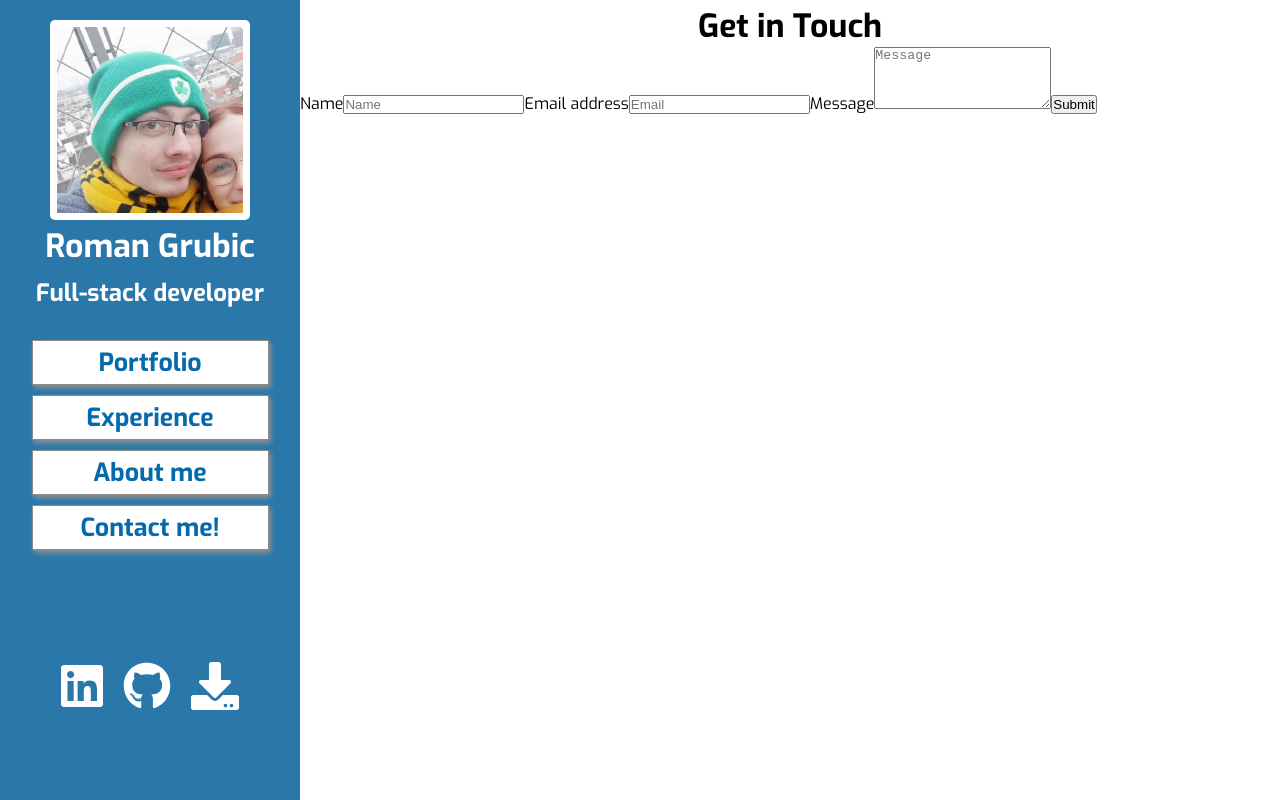
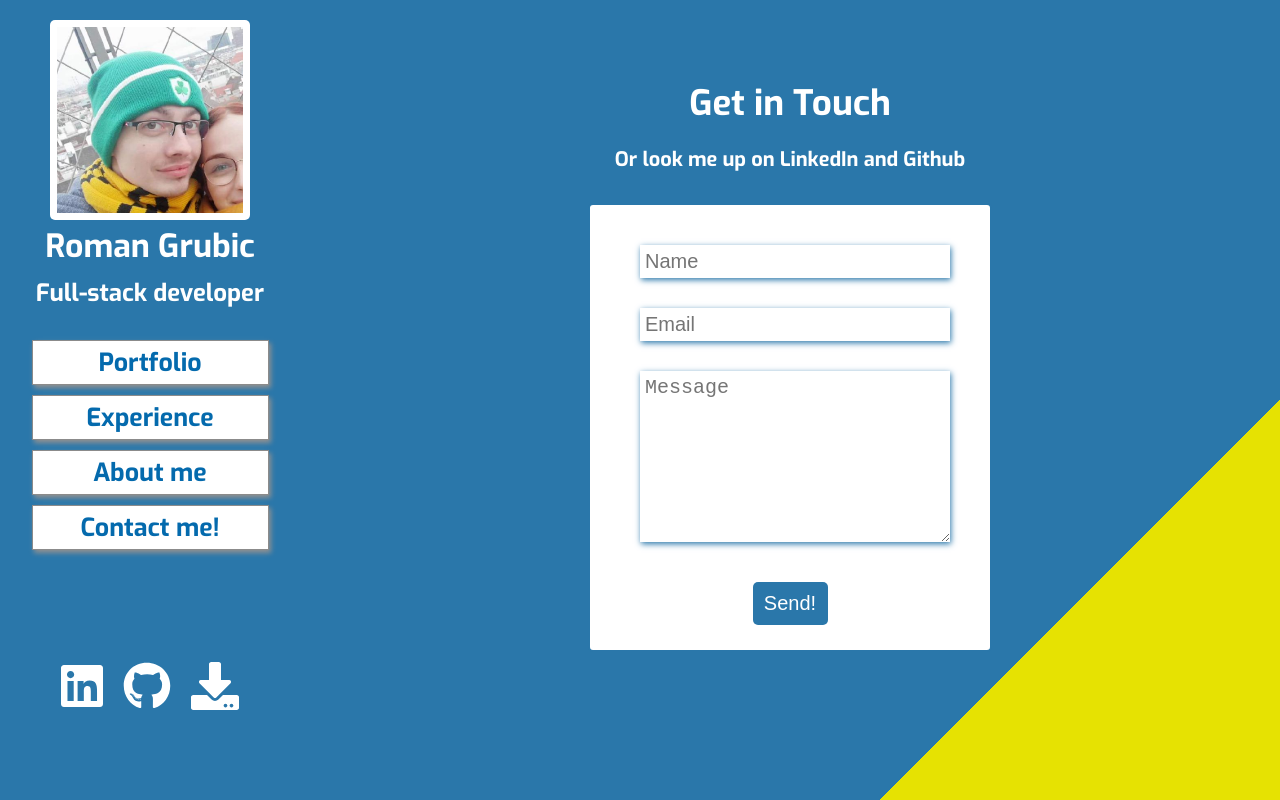
Before and after one commit to romangrubic/react-portfolio, a React (Create React App) app: page /contact in a window 1280 px wide. Built offline with nearby package versions, Linux system fonts and the light colour scheme.

Commit message:
Sorted contact page and animation.

```diff
--- a/package.json
+++ b/package.json
@@ -10,8 +10,10 @@
     "@testing-library/jest-dom": "^4.2.4",
     "@testing-library/react": "^9.3.2",
     "@testing-library/user-event": "^7.1.2",
+    "bootstrap": "^4.4.1",
     "emailjs-com": "^2.4.1",
     "react": "^16.13.1",
+    "react-bootstrap": "^1.0.1",
     "react-dom": "^16.13.1",
     "react-router-dom": "^5.1.2",
     "react-scripts": "3.4.1"
--- a/src/App.js
+++ b/src/App.js
@@ -1,6 +1,6 @@
 import React from 'react';
 import { Switch, Route} from 'react-router-dom';
-
+// import 'bootstrap/dist/css/bootstrap.min.css';
 // Routes
 import Landing from './containers/Personal/Landing/Landing';
 import About from './containers/Personal/About/About';
--- a/src/components/Navigation/NavigationItems/NavItem/NavItem.module.css
+++ b/src/components/Navigation/NavigationItems/NavItem/NavItem.module.css
@@ -18,5 +18,7 @@
 }
 .NavItem:hover{
     background-color: rgb(236, 236, 236);
+    border: 1px solid rgb(255, 153, 0);
+    box-shadow: 2px 3px 5px rgb(255, 153, 0);
     transition: 0.25s ease;
 }
--- a/src/containers/Personal/Contact/Contact.js
+++ b/src/containers/Personal/Contact/Contact.js
@@ -1,6 +1,6 @@
 import React, { Component } from 'react';
 import emailjs from 'emailjs-com';
-// import classes from './Contact.module.css';
+import classes from './Contact.module.css';
 
 class ContactForm extends Component {
     state = {
@@ -22,8 +22,8 @@ class ContactForm extends Component {
             templateParams,
             'user_wwo3XzSnMgSAR5hgP5jJv'
         )
-        console.log(templateParams)
         this.resetForm()
+        alert("Your inquiry has been successfully sent! We'll be in touch shortly!")
     }
     resetForm() {
         this.setState({
@@ -35,42 +35,55 @@ class ContactForm extends Component {
     handleChange = (param, e) => {
         this.setState({ [param]: e.target.value })
     }
+
     render() {
         return (
             <>
-                    <h1 className="p-heading1">Get in Touch</h1>
-                    <form onSubmit={ this.handleSubmit.bind(this) }>
-                            <label>Name</label>
+                <div className={ classes.bg }></div>
+                <h1 className={ classes.Header }>Get in Touch</h1>
+                <p className={ classes.Paragraph }>Or look me up on LinkedIn and Github</p>
+                <form
+                    className={ classes.Form }
+                    onSubmit={ this.handleSubmit.bind(this) }>
+                    <div>
                         <input
                             type="text"
                             name="name"
+                            className={ classes.Input }
                             required
                             value={ this.state.name }
                             onChange={ this.handleChange.bind(this, 'name') }
                             placeholder="Name"
                         />
-                            <label>Email address</label>
+                    </div>
+                    <div>
                         <input
                             type="email"
                             name="email"
+                            className={ classes.Input }
                             required
                             value={ this.state.email }
                             onChange={ this.handleChange.bind(this, 'email') }
                             placeholder="Email"
                         />
-                            <label>Message</label>
+                    </div>
+                    <div>
                         <textarea
                             type="textarea"
                             name="message"
+                            className={ classes.Input }
                             required
-                                rows={4}
+                            rows={ 7 }
                             value={ this.state.message }
                             onChange={ this.handleChange.bind(this, 'message') }
                             placeholder="Message"
                         />
-                        <button type="submit">
-                            Submit
+                    </div>
+                    <div className={ classes.Center }>
+                        <button className={ classes.SubmitButton } type="submit">
+                            Send!
             </button>
+                    </div>
                 </form>
             </>
         )
--- a/src/containers/Personal/Contact/Contact.module.css
+++ b/src/containers/Personal/Contact/Contact.module.css
@@ -0,0 +1,76 @@
+.Header {
+    padding: 75px 0px 0px;
+    font-size: 35px;
+    color: white;
+}
+.Paragraph {
+    margin: 20px auto 30px;
+    color: white;
+    font-size: 20px;
+    text-align: center;
+    font-weight: 600;
+}
+.Center {
+    text-align: center;
+}
+
+.Form {
+    border-radius: 5px;
+    border: 2px solid rgb(42, 119, 170);
+    width: 300px;
+    margin: auto;
+    padding: 25px 50px;
+    background-color: white;
+}
+.Input {
+    width: 100%;
+    margin: 15px 0px;
+    font-size: 20px;
+    padding: 5px;
+    border: none;
+    box-shadow: 1px 2px 6px #2b78ab;
+}
+.SubmitButton{
+    border-radius: 5px;
+    border: 1px transparent;
+    padding: 10px 5px;
+    margin-top: 20px;
+    width: 75px;
+    font-size: 20px;
+    background-color: rgb(42, 119, 170);
+    color: white;
+    cursor: pointer;
+    transition: 0.7s;
+}
+.SubmitButton:hover{
+    background-color:rgb(230, 226, 2);
+    transition: 0.7s;
+}
+html {
+  height:100%;
+}
+
+body {
+  margin:0;
+}
+
+.bg {
+  animation:slide 5s ease-in-out infinite alternate;
+  background-image: linear-gradient(-45deg, rgb(230, 226, 2) 50%, rgb(42, 119, 170) 50%);
+  bottom:0;
+  left:-50%;
+  opacity:1;
+  position:fixed;
+  right:-50%;
+  top:0;
+  z-index:-1;
+}
+
+@keyframes slide {
+  0% {
+    transform:translateX(-25%);
+  }
+  100% {
+    transform:translateX(25%);
+  }
+}
```
Also changed, not shown: 1 other file (tests, documents, lock files or other folders). Lines whose indentation alone changed are shown as unchanged.
